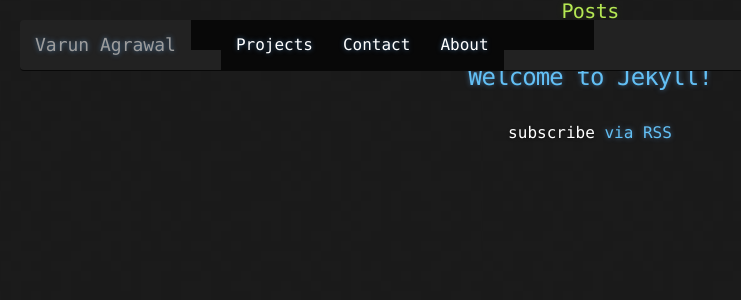
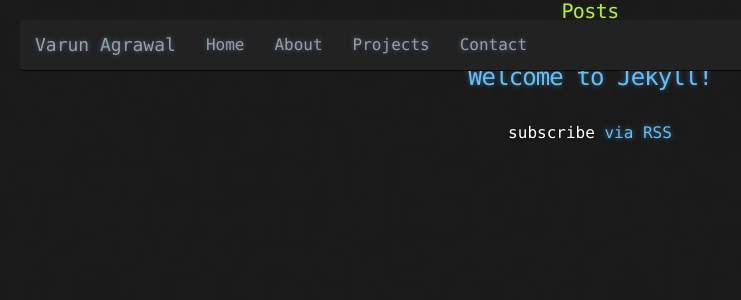
Before and after one commit to varunagrawal/varunagrawal.github.io, a Jekyll site: the page built from index_default.html, in a window 1280 px wide. Shown: the top 300 px of the page, without its empty margins (50-791 px from the left). Built offline with Jekyll 4.4.1, drawn with Linux system fonts in a browser that asks for light colours; nearby versions of some CDN libraries.

Commit message:
Removed fancy auto navbar generator

```diff
--- a/_includes/navbar.html
+++ b/_includes/navbar.html
@@ -14,13 +14,10 @@
                 </div>
                 <div id="navbar" class="navbar-collapse collapse">
                     <ul class="nav navbar-nav">
-                        {% for page in site.pages %}
-                            {% if "/" + page.title.downcase + "/index.html" == page.url %}
-                                <li class="active"><a href="{{ page.url | prepend: site.baseurl }}">{{ page.title }}</a></li>
-                            {% else %}
-                                <li ><a href="{{ page.url | prepend: site.baseurl }}">{{ page.title }}</a></li>
-                            {% endif %}
-                        {% endfor %}
+                        <li {% if page.title == "Varun Agrawal Online" %}class="active"{% endif %}><a href="{{ page.url | prepend: site.baseurl }}">Home</a></li>
+                        <li {% if page.title == "About" %}class="active"{% endif %}><a href="/about/">About</a></li>
+                        <li {% if page.title == "Projects" %}class="active"{% endif %}><a href="/projects/">Projects</a></li>
+                        <li {% if page.title == "Contact" %}class="active"{% endif %}><a href="/contact/">Contact</a></li>
                     </ul>
                 </div>
             </div>
```
